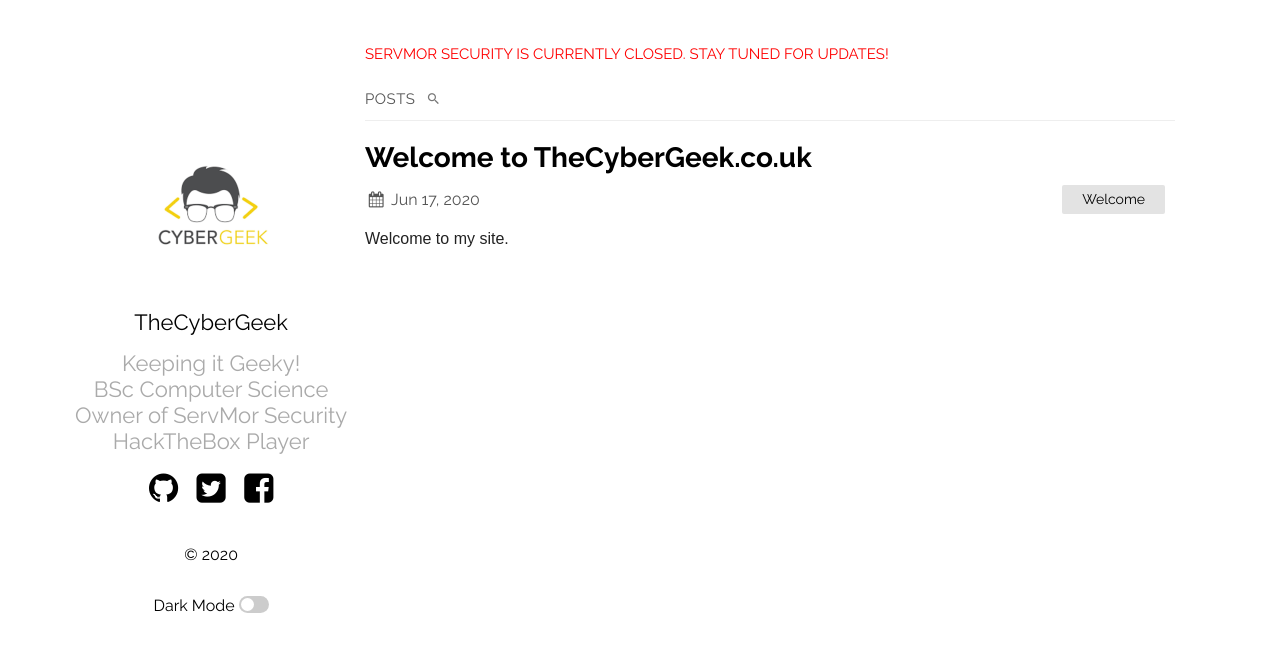
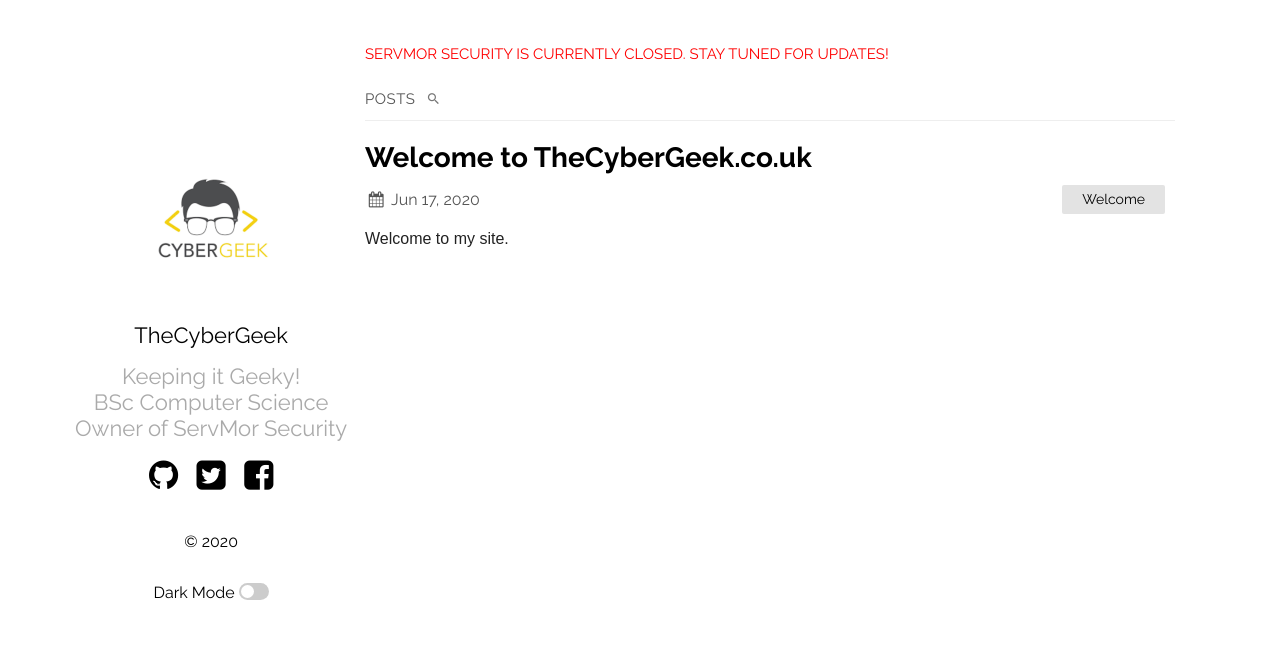
Before and after one commit to TheCyberGeek/TheCyberGeek.github.io, a Jekyll site: the page built from index.md, in a window 1280 px wide. Shown: the top 652 px of the page. Built offline with Jekyll 4.4.1, drawn with Linux system fonts in a browser that asks for light colours.

Commit message:
Update _config.yml

```diff
--- a/_config.yml
+++ b/_config.yml
@@ -12,7 +12,6 @@ plainwhite:
   name: TheCyberGeek
   tagline: Keeping it Geeky!
   tagline3: Owner of ServMor Security
-  tagline4: HackTheBox Player
   tagline2: BSc Computer Science
   date_format: "%b %-d, %Y"
   sitemap: true # set to true to generate sitemap.xml content
```
